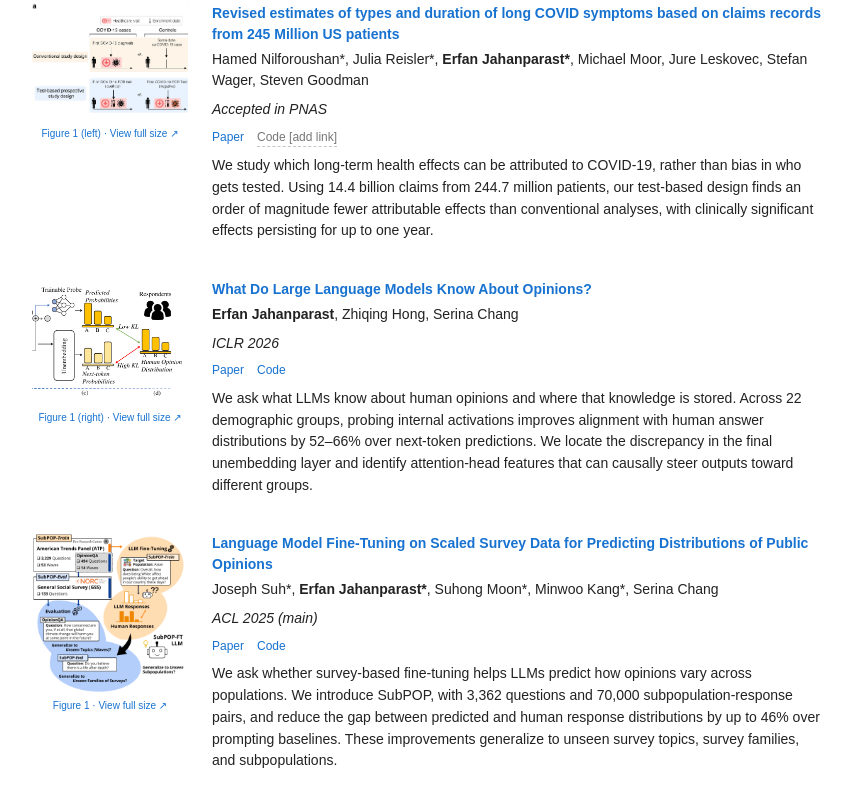
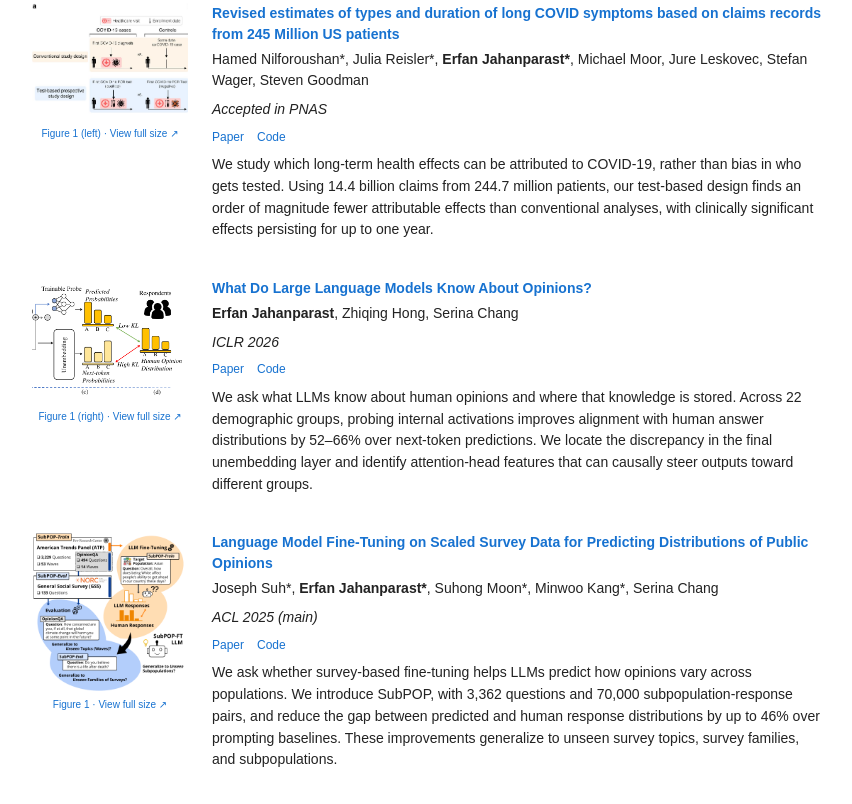
Before and after one commit to erfan-jp/erfan-jp.github.io, a plain HTML site: page index.html in a window 1280 px wide. Shown: the part 1016-1820 px from the top of the page, without its empty margins (212-1064 px from the left). Drawn offline with Linux system fonts and the light colour scheme.

Commit message:
Add Long COVID code link and personalization code status

```diff
--- a/app.js
+++ b/app.js
@@ -82,7 +82,10 @@
     body.append(authors,el('p','venue',item.venue));
   }
   const links=el('div','paper-links');
-  Object.entries(item.links).forEach(([t,u])=>links.append(link(t,u)));
+  Object.entries(item.links).forEach(([t,u])=>{
+    const status=item.linkStatuses&&item.linkStatuses[t];
+    links.append(!u&&status?el('span','missing',t+' ('+status+')'):link(t,u));
+  });
   if(links.childElementCount)body.append(links);
   body.append(el('p','',item.description));
   article.append(figure,body);
--- a/content.js
+++ b/content.js
@@ -69,7 +69,7 @@
       "imagePanel": "left",
       "links": {
         "Paper": "https://www.medrxiv.org/content/10.64898/2026.02.17.26346448v1",
-        "Code": ""
+        "Code": "https://github.com/snap-stanford/longcovid"
       },
       "imageLabel": "Figure 1 (left)",
       "imageAlt": "Left side of Figure 1: comparison of conventional and test-based prospective Long COVID study designs.",
@@ -163,6 +163,9 @@
         "PDF": "assets/papers/long-term-personalization.pdf",
         "Code": ""
       },
+      "linkStatuses": {
+        "Code": "coming soon"
+      },
       "image": "assets/research/preferences-conflict-results.png",
       "imageLabel": "Figure 3",
       "imageAlt": "Preference-conflict results: 15.0 percent long-term following, 69.5 percent short-term following, 13.2 percent conflict navigation, and 2.3 percent neither.",
--- a/index.html
+++ b/index.html
@@ -1,2 +1,2 @@
 <!doctype html>
-<html lang="en"><head><meta charset="utf-8"><meta name="viewport" content="width=device-width,initial-scale=1"><title>Erfan Jahanparast</title><meta name="description" content="Erfan Jahanparast — research on trustworthy language models and alignment between models and human reasoning."><meta name="theme-color" content="#ffffff"><link rel="icon" href="assets/favicon.svg" type="image/svg+xml"><link rel="stylesheet" href="style.css"><script defer src="content.js?v=779e86a9c63a"></script><script defer src="app.js?v=801966f4e719"></script></head><body><a class="skip" href="#main">Skip to content</a><main id="main"><header class="intro"><div><h1 id="name">Erfan Jahanparast</h1><div id="bio"></div><div class="social" id="social"></div></div><div id="portrait" class="portrait"></div></header><section id="news"><h2>News</h2><ul class="news" id="news-list"></ul></section><section id="publications"><h2>Selected publications</h2><p class="note">* denotes equal contribution</p><div id="publication-list"></div></section><section id="experience"><h2>Experience</h2><div id="experience-list"></div></section><section id="projects"><h2>Selected research projects</h2><div id="project-list"></div></section></main><noscript>This website requires JavaScript to display the profile. Please enable it to view the profile.</noscript></body></html>
+<html lang="en"><head><meta charset="utf-8"><meta name="viewport" content="width=device-width,initial-scale=1"><title>Erfan Jahanparast</title><meta name="description" content="Erfan Jahanparast — research on trustworthy language models and alignment between models and human reasoning."><meta name="theme-color" content="#ffffff"><link rel="icon" href="assets/favicon.svg" type="image/svg+xml"><link rel="stylesheet" href="style.css"><script defer src="content.js?v=8f91b66f5360"></script><script defer src="app.js?v=c79e1a0a5c4b"></script></head><body><a class="skip" href="#main">Skip to content</a><main id="main"><header class="intro"><div><h1 id="name">Erfan Jahanparast</h1><div id="bio"></div><div class="social" id="social"></div></div><div id="portrait" class="portrait"></div></header><section id="news"><h2>News</h2><ul class="news" id="news-list"></ul></section><section id="publications"><h2>Selected publications</h2><p class="note">* denotes equal contribution</p><div id="publication-list"></div></section><section id="experience"><h2>Experience</h2><div id="experience-list"></div></section><section id="projects"><h2>Selected research projects</h2><div id="project-list"></div></section></main><noscript>This website requires JavaScript to display the profile. Please enable it to view the profile.</noscript></body></html>
```
